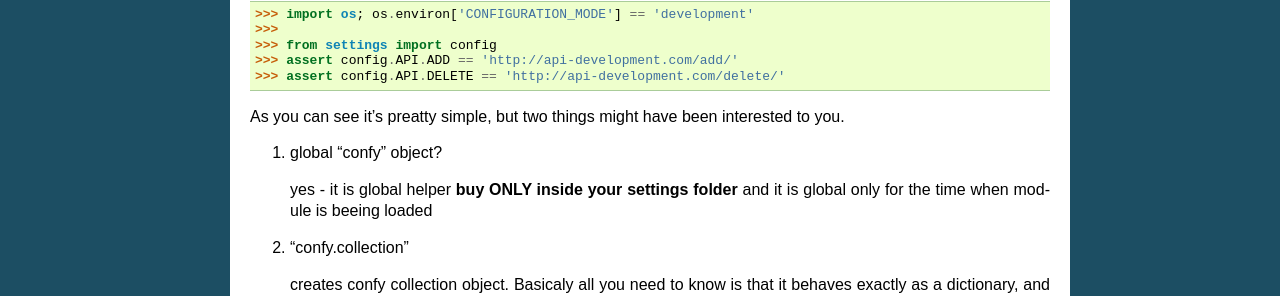
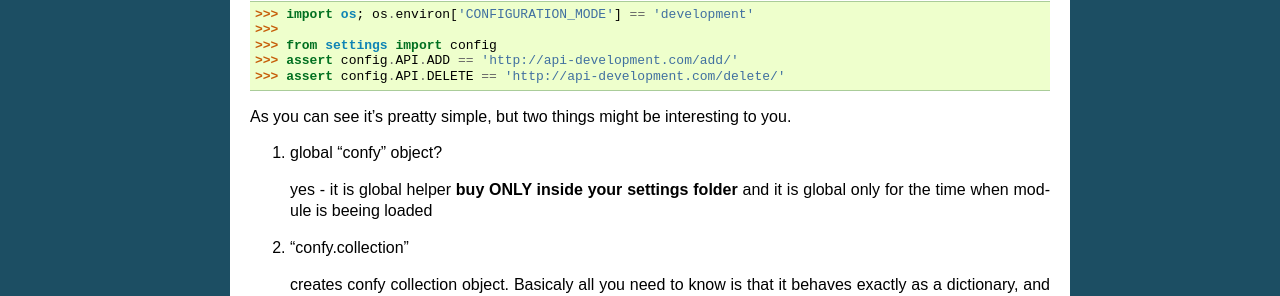
Before and after one commit to jqb/confy, a Sphinx documentation site: the page built from docs/tutorial.rst, in a window 1280 px wide. Shown: the part 1672-1968 px from the top of the page. Built offline with Sphinx 7.4.7, drawn with Linux system fonts in a browser that asks for light colours.

Commit message:
docs: sentense fixed

```diff
--- a/docs/tutorial.rst
+++ b/docs/tutorial.rst
@@ -112,7 +112,8 @@ Then again, changing domain url is very simple, inside your "development.py"
    >>> assert config.API.DELETE == 'http://api-development.com/delete/'
 
 
-As you can see it's preatty simple, but two things might have been interested to you.
+As you can see it's preatty simple, but two things might be interesting to you.
+
 
 1) global "confy" object?
 
```
